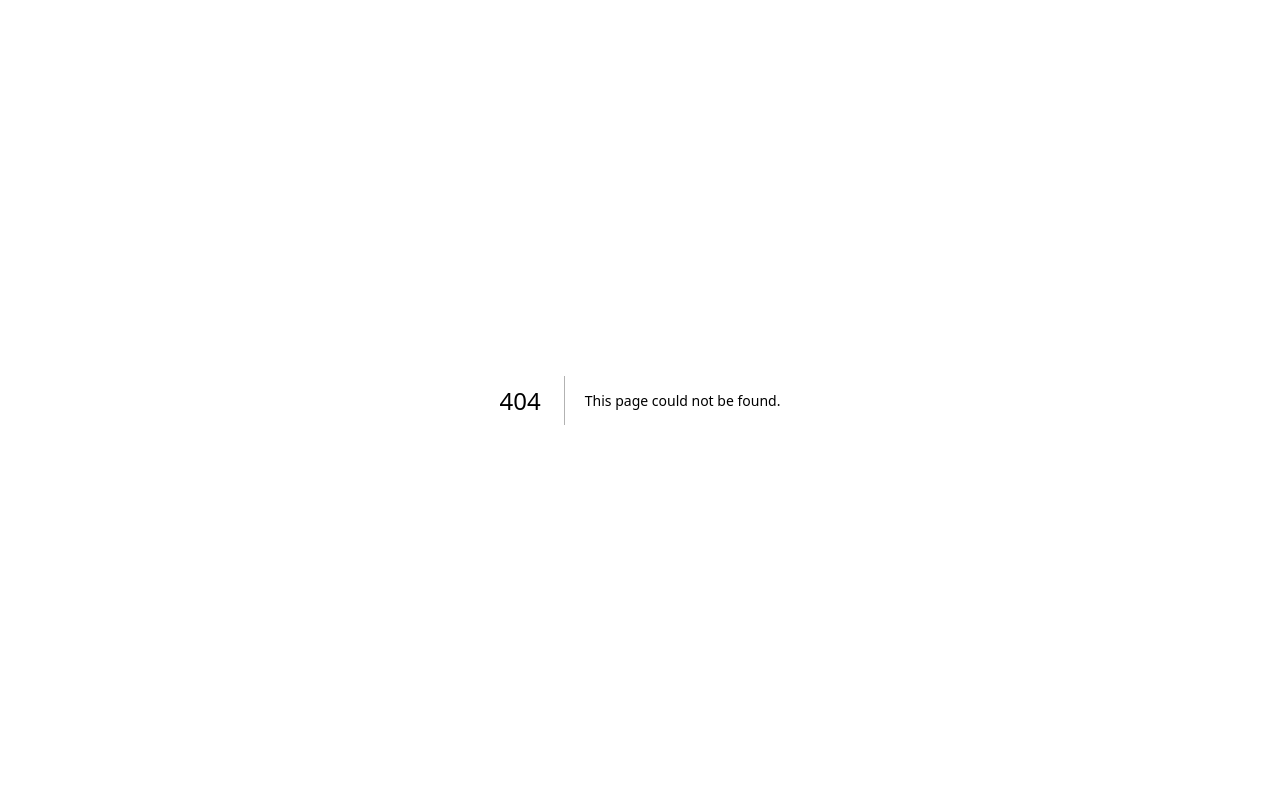
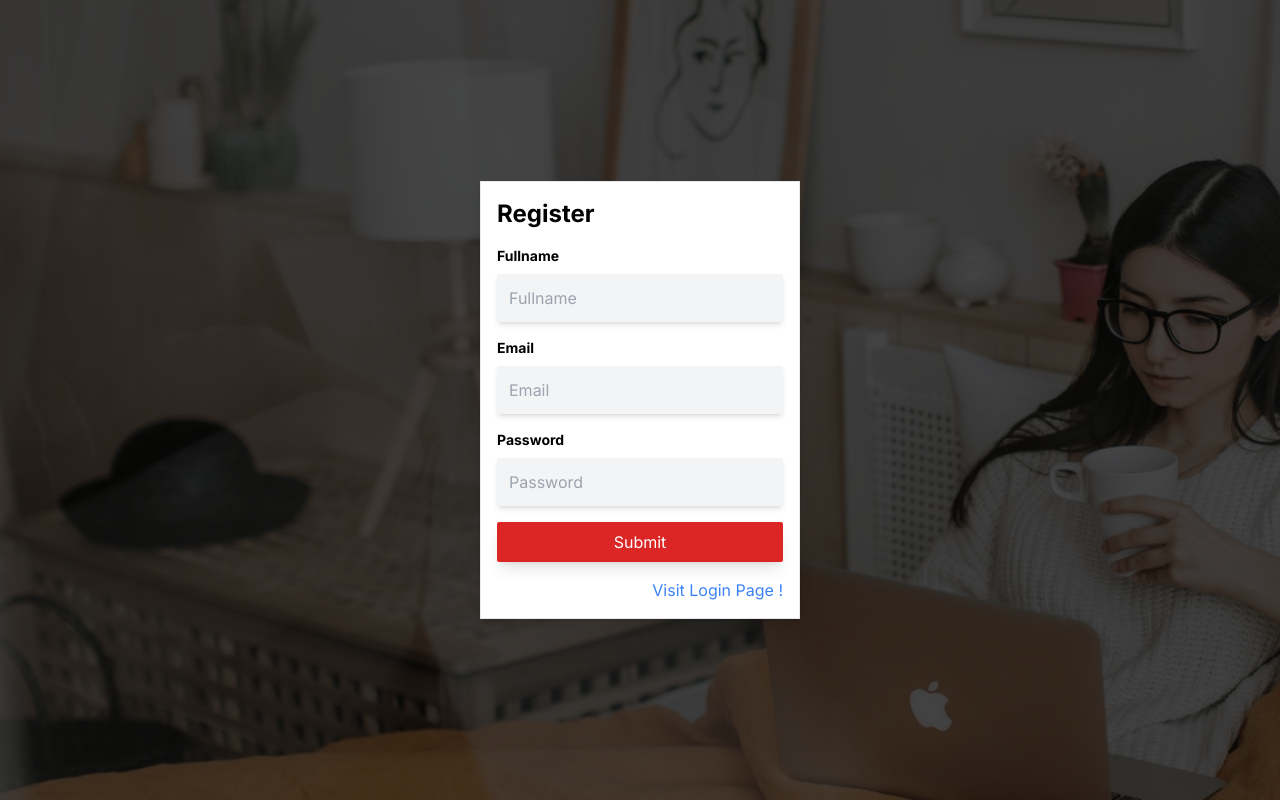
Before and after one commit to ansariabdulahad/STREAM_APP, a Next.js app in the folder stream-app/: page /register in a window 1280 px wide. Before the commit this address had no page. Built offline with nearby package versions, Linux system fonts and the light colour scheme.

Commit message:
Register reducer added

```diff
--- a/stream-app/Components/Login/Login.jsx
+++ b/stream-app/Components/Login/Login.jsx
@@ -6,6 +6,7 @@
 import Style from './Login.module.css';
 import { signIn, useSession } from 'next-auth/react';
 import { useState } from 'react';
+import Link from 'next/link';
 
 const Login = () => {
 
@@ -80,10 +81,14 @@
                                             </Card>
                                             : null
                                     }
+                                    <h1 className='text-2xl font-bold'>Login</h1>
                                     <FormDesign
                                         fields={fields}
                                         onSubmit={onSubmit}
                                     />
+                                    <Link href={'/register'} className='text-blue-500 text-end'>
+                                        Visit Register Page !
+                                    </Link>
                                     <hr />
                                     <Button
                                         onClick={() => signIn('google')}
--- /dev/null
+++ b/stream-app/Components/Plans/Plans.jsx
@@ -0,0 +1,12 @@
+const Plans = () => {
+    const design = (
+        <>
+            <>
+                Welcome to the PLans
+            </>
+        </>
+    );
+    return design;
+}
+
+export default Plans;
--- /dev/null
+++ b/stream-app/Components/Register/Register.action.js
@@ -0,0 +1,30 @@
+import axios from "axios";
+import { SIGNUP_FAILED, SIGNUP_REQUEST, SIGNUP_SUCCESS } from "./Register.state";
+
+const signup = (data) => {
+    return async (dispatch) => {
+        try {
+            dispatch({
+                type: SIGNUP_REQUEST
+            });
+
+            const response = await axios({
+                method: 'POST',
+                url: '/api/user',
+                data: data
+            });
+
+            dispatch({
+                type: SIGNUP_SUCCESS,
+                payload: response.data.data
+            });
+        } catch (error) {
+            dispatch({
+                type: SIGNUP_FAILED,
+                payload: error.response.data
+            });
+        }
+    }
+}
+
+export default signup;
--- /dev/null
+++ b/stream-app/Components/Register/Register.jsx
@@ -0,0 +1,111 @@
+"use client";
+
+import Link from 'next/link';
+import { Card, FormDesign } from '../../Tailwind';
+import Style from '../Login/Login.module.css';
+import { useEffect, useState } from 'react';
+import { useDispatch, useSelector } from 'react-redux';
+import signup from './Register.action';
+import { redirect } from 'next/navigation';
+
+const Register = () => {
+
+    const [error, setError] = useState(false);
+
+    const dispatch = useDispatch();
+    const RegisterReducer = useSelector(response => response.RegisterReducer);
+
+    useEffect(() => {
+        if (RegisterReducer.success) {
+            RegisterReducer.success = false; // tell sir to do success value fail
+            redirect('/plans');
+        }
+        if (RegisterReducer.error) {
+            setError(true);
+            setTimeout(() => {
+                setError(false);
+            }, 3000);
+        }
+    }, [RegisterReducer]);
+
+    const fields = [
+        {
+            component: 'input',
+            props: {
+                name: 'name',
+                type: 'text',
+                placeholder: 'Fullname',
+                className: 'bg-gray-100 rounded-sm shadow-md border-0 p-3',
+                label: "Fullname"
+            }
+        },
+        {
+            component: 'input',
+            props: {
+                name: 'email',
+                type: 'email',
+                placeholder: 'Email',
+                className: 'bg-gray-100 rounded-sm shadow-md border-0 p-3',
+                label: "Email"
+            }
+        },
+        {
+            component: 'input',
+            props: {
+                name: 'password',
+                type: 'password',
+                placeholder: 'Password',
+                className: 'bg-gray-100 rounded-sm shadow-md border-0 p-3',
+                label: "Password"
+            }
+        }
+    ]
+
+    const onSubmit = async (values) => {
+        dispatch(signup(values));
+    }
+
+    const design = (
+        <>
+            <>
+                <div className={`min-h-screen ${Style.main}`}>
+                    <div className={`flex items-center justify-center min-h-screen ${Style.opacity}`}>
+                        <div className='w-3/12'>
+                            <Card>
+                                <div className='flex flex-col gap-4'>
+                                    {
+                                        error
+                                            ? <Card
+                                                style={{
+                                                    backgroundColor: 'red'
+                                                }}
+                                                className={'text-white font-bold'}>
+                                                <h1>
+                                                    Registration failed. Please try again later!
+                                                </h1>
+                                            </Card>
+                                            : null
+                                    }
+                                    <h1 className='text-2xl font-bold'>
+                                        Register
+                                    </h1>
+                                    <FormDesign
+                                        fields={fields}
+                                        onSubmit={onSubmit}
+                                        disabled={RegisterReducer.loading}
+                                    />
+                                    <Link href={'/login'} className='text-blue-500 text-end'>
+                                        Visit Login Page !
+                                    </Link>
+                                </div>
+                            </Card>
+                        </div>
+                    </div>
+                </div>
+            </>
+        </>
+    );
+    return design;
+}
+
+export default Register;
--- /dev/null
+++ b/stream-app/Components/Register/Register.reducer.js
@@ -0,0 +1,33 @@
+import { SIGNUP_FAILED, SIGNUP_REQUEST, SIGNUP_SUCCESS } from "./Register.state";
+
+const Model = {
+    loading: false,
+    success: false,
+    data: null,
+    error: false
+}
+
+const RegisterReducer = (state = Model, action) => {
+    switch (action.type) {
+        case SIGNUP_REQUEST: return {
+            ...state,
+            loading: true
+        }
+        case SIGNUP_SUCCESS: return {
+            ...state,
+            loading: false,
+            success: true,
+            data: action.payload,
+        }
+        case SIGNUP_FAILED: return {
+            ...state,
+            loading: false,
+            success: false,
+            data: null,
+            error: true
+        }
+        default: return state;
+    }
+}
+
+export default RegisterReducer;
--- /dev/null
+++ b/stream-app/Components/Register/Register.state.js
@@ -0,0 +1,3 @@
+export const SIGNUP_REQUEST = 'SIGNUP_REQUEST';
+export const SIGNUP_SUCCESS = 'SIGNUP_SUCCESS';
+export const SIGNUP_FAILED = 'SIGNUP_FAILED';
--- a/stream-app/Components/store.js
+++ b/stream-app/Components/store.js
@@ -7,6 +7,7 @@
 import AnimationReducer from "../Tailwind/Animation/Animation.reducer";
 import DialogReducer from "../Tailwind/Dialog/Dialog.reducer";
 import MoviesReducer from "./AdminPanel/Movies/Movies.reducer";
+import RegisterReducer from "./Register/Register.reducer";
 
 const middlewares = applyMiddleware(logger, thunk);
 
@@ -14,7 +15,8 @@
     // reducers...
     AnimationReducer,
     DialogReducer,
-    MoviesReducer
+    MoviesReducer,
+    RegisterReducer
 });
 
 const store = createStore(root, {}, middlewares);
--- a/stream-app/src/app/api/auth/[...nextauth]/route.js
+++ b/stream-app/src/app/api/auth/[...nextauth]/route.js
@@ -53,6 +53,9 @@
         })
     ],
     secret: NEXT_PUBLIC_NEXT_AUTH_SECRET,
+    pages: {
+        signIn: '/login'
+    },
     session: {
         jwt: true
     }
--- /dev/null
+++ b/stream-app/src/app/plans/page.js
@@ -0,0 +1,14 @@
+import Plans from "../../../Components/Plans/Plans";
+
+const Page = () => {
+    const design = (
+        <>
+            <>
+                <Plans />
+            </>
+        </>
+    );
+    return design;
+}
+
+export default Page;
--- /dev/null
+++ b/stream-app/src/app/register/page.js
@@ -0,0 +1,14 @@
+import Register from "../../../Components/Register/Register";
+
+const Page = () => {
+    const design = (
+        <>
+            <>
+                <Register />
+            </>
+        </>
+    );
+    return design;
+}
+
+export default Page;
```
